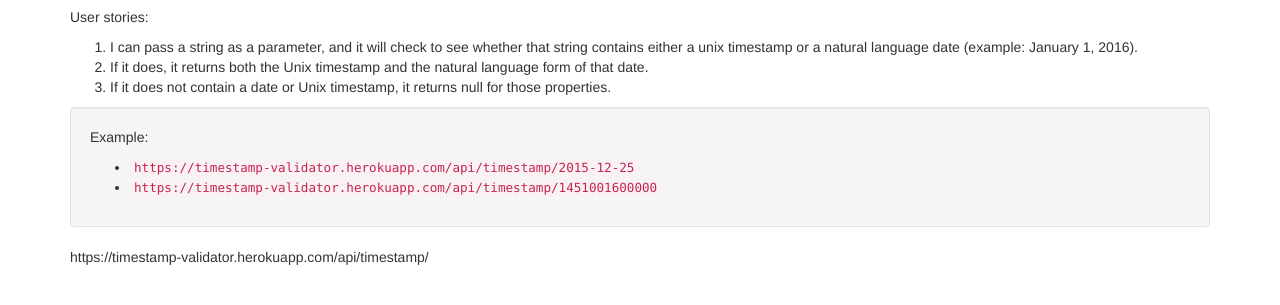
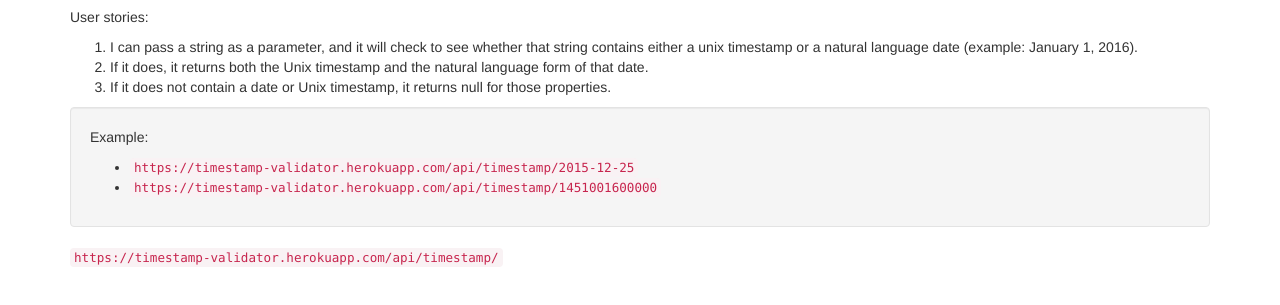
Before and after one commit to naimur978/Timestamp-MicroService-Nodejs, a website: page views/index.html in a window 1280 px wide. Shown: the part 63-368 px from the top of the page. Drawn offline with nearby package versions, Linux system fonts and the light colour scheme.

Commit message:
Update index.html

```diff
--- a/views/index.html
+++ b/views/index.html
@@ -23,7 +23,7 @@
             </ul>
         </div>
 
-        https://timestamp-validator.herokuapp.com/api/timestamp/
+        <code>https://timestamp-validator.herokuapp.com/api/timestamp/ </code>
     </div>
 </body>
 </html>
```
